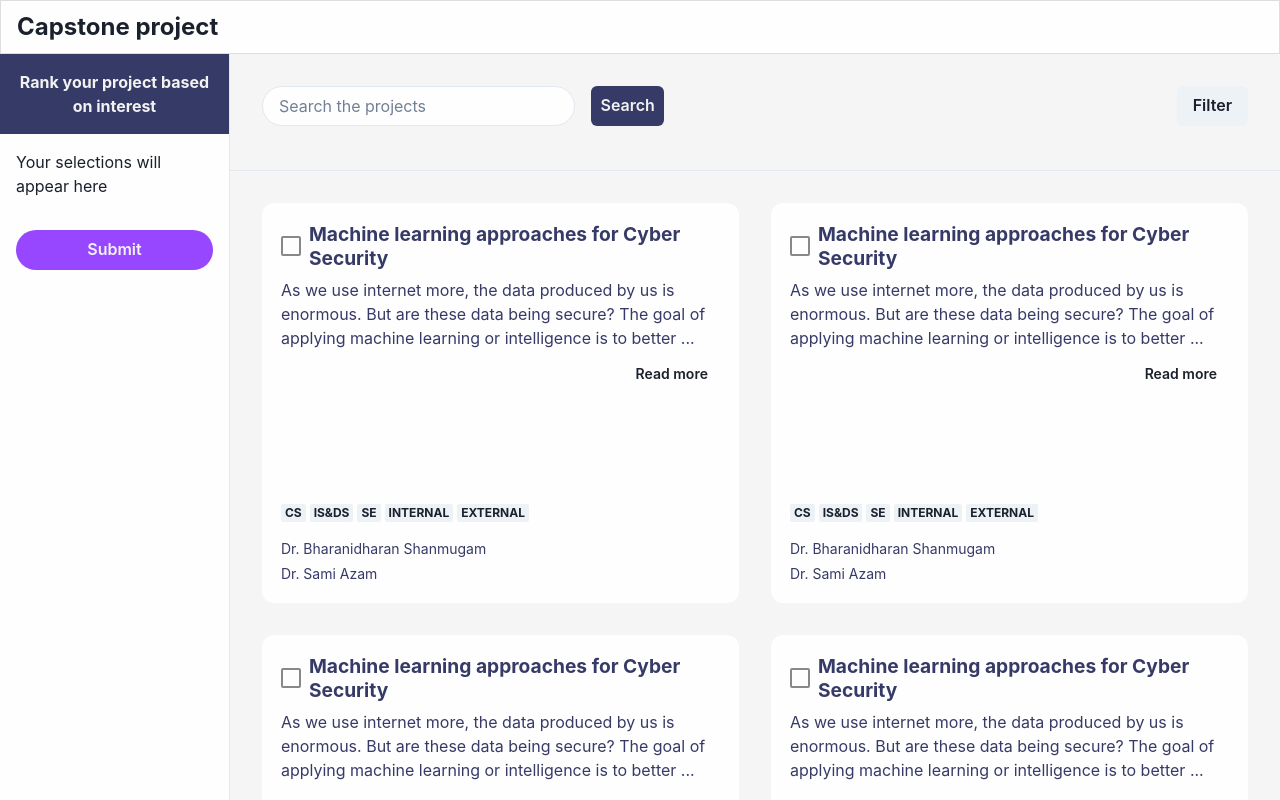
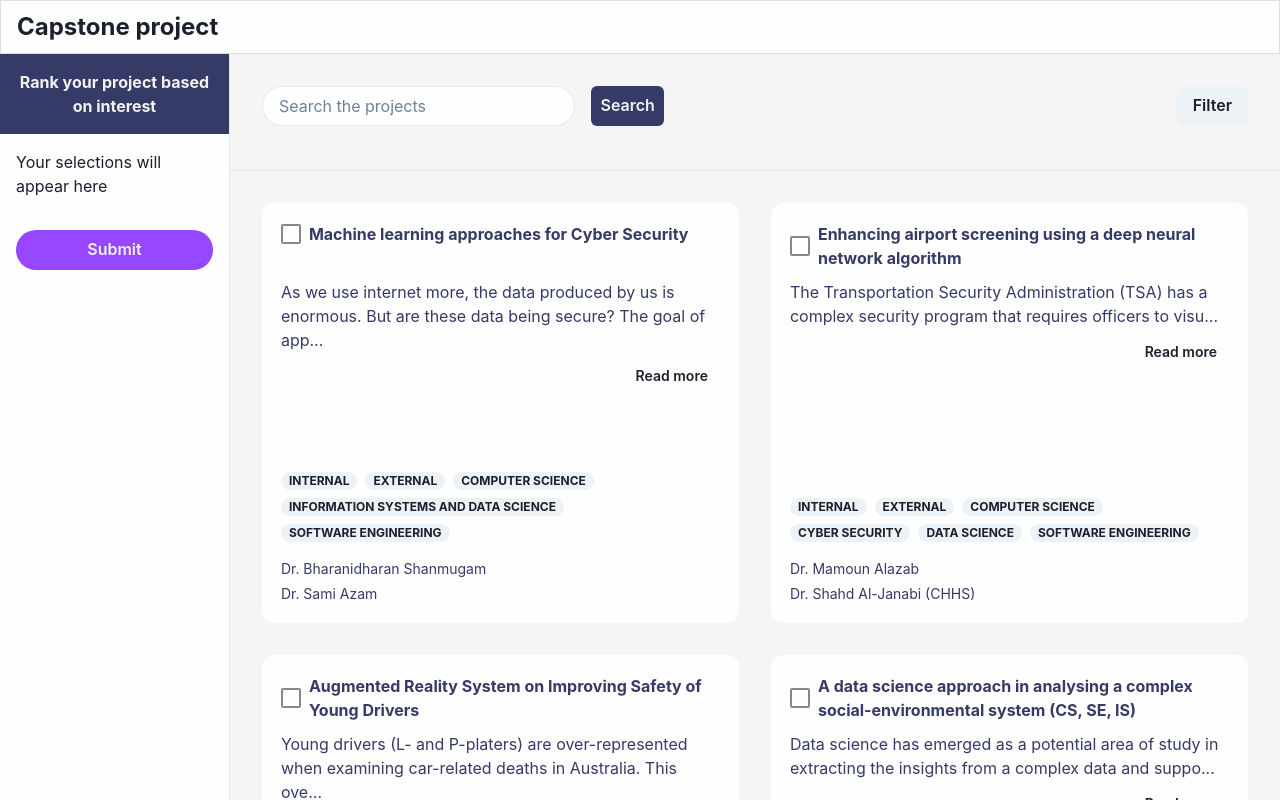
Before and after one commit to mong00x/capstone-conect, a React (Vite) app in the folder client/: page / in a window 1280 px wide. Built offline with nearby package versions, Linux system fonts and the light colour scheme.

Commit message:
generate project through template

```diff
--- a/client/src/components/MainContent/ProjectCard.jsx
+++ b/client/src/components/MainContent/ProjectCard.jsx
@@ -9,8 +9,11 @@ import {
   Badge,
 } from "@chakra-ui/react";
 
-const ProjectCard = ({ id }) => {
+const ProjectCard = ({ project }) => {
   const [checked, setChecked] = useState(false);
+  const abstraction =
+    project.description && project.description.toString().slice(0, 110) + "...";
+  console.log(project.keywords && project.keywords[0]);
   const handleCheck = (e) => {
     setChecked(e.target.checked);
     // save checked card id to store
@@ -26,7 +29,7 @@ const ProjectCard = ({ id }) => {
       flexDir="column"
       p="16px"
       gap="20px"
-      height="400px"
+      height="420px"
       w="100%"
       borderRadius={12}
       bg="BG"
@@ -35,18 +38,20 @@ const ProjectCard = ({ id }) => {
       borderColor={checked ? "AccentMain.default" : "transparent"}
     >
       <Flex flexDir="column" gap={2}>
-        <Flex flexDir="row" justifyContent="space-between" alignItems="center">
-          <Checkbox size="lg" borderColor="#888" onChange={handleCheck} id={id}>
-            <Text fontSize="1.2rem" fontWeight="bold" lineHeight={6}>
-              Machine learning approaches for Cyber Security
+        <Flex
+          flexDir="row"
+          justifyContent="space-between"
+          alignItems="flex-start"
+          minH="50px"
+        >
+          <Checkbox size="lg" borderColor="#888" onChange={handleCheck}>
+            <Text fontSize="1rem" fontWeight="bold" lineHeight={6}>
+              {project.topic}
             </Text>
           </Checkbox>
         </Flex>
-        <Text>
-          As we use internet more, the data produced by us is enormous. But are
-          these data being secure? The goal of applying machine learning or
-          intelligence is to better ...
-        </Text>
+        {/* regex to lookup first 2 sentence in description  */}
+        <Text>{abstraction}</Text>
         <Flex flexDir="row" justifyContent="flex-end" alignItems="center">
           <Button size="sm" bg="none">
             Read more
@@ -55,16 +60,19 @@ const ProjectCard = ({ id }) => {
       </Flex>
 
       <Flex flexDir="column" gap={4}>
-        <Flex flexDir="row" gap={1} flexWrap="wrap">
-          <Badge>CS</Badge>
-          <Badge>IS&DS</Badge>
-          <Badge>SE</Badge>
-          <Badge>Internal</Badge>
-          <Badge>External</Badge>
+        <Flex flexDir="row" gap={2} flexWrap="wrap">
+          {project.keywords.map((keyword) => (
+            <Badge key={keyword} borderRadius="full" px="2">
+              {keyword}
+            </Badge>
+          ))}
         </Flex>
         <Flex flexDir="column" flexWrap="wrap" gap={1}>
-          <Text fontSize="sm">Dr. Bharanidharan Shanmugam</Text>
-          <Text fontSize="sm">Dr. Sami Azam</Text>
+          {project.supervisors.map((supervisor) => (
+            <Text key={supervisor} fontSize="sm">
+              {supervisor}
+            </Text>
+          ))}
         </Flex>
       </Flex>
     </Flex>
```
